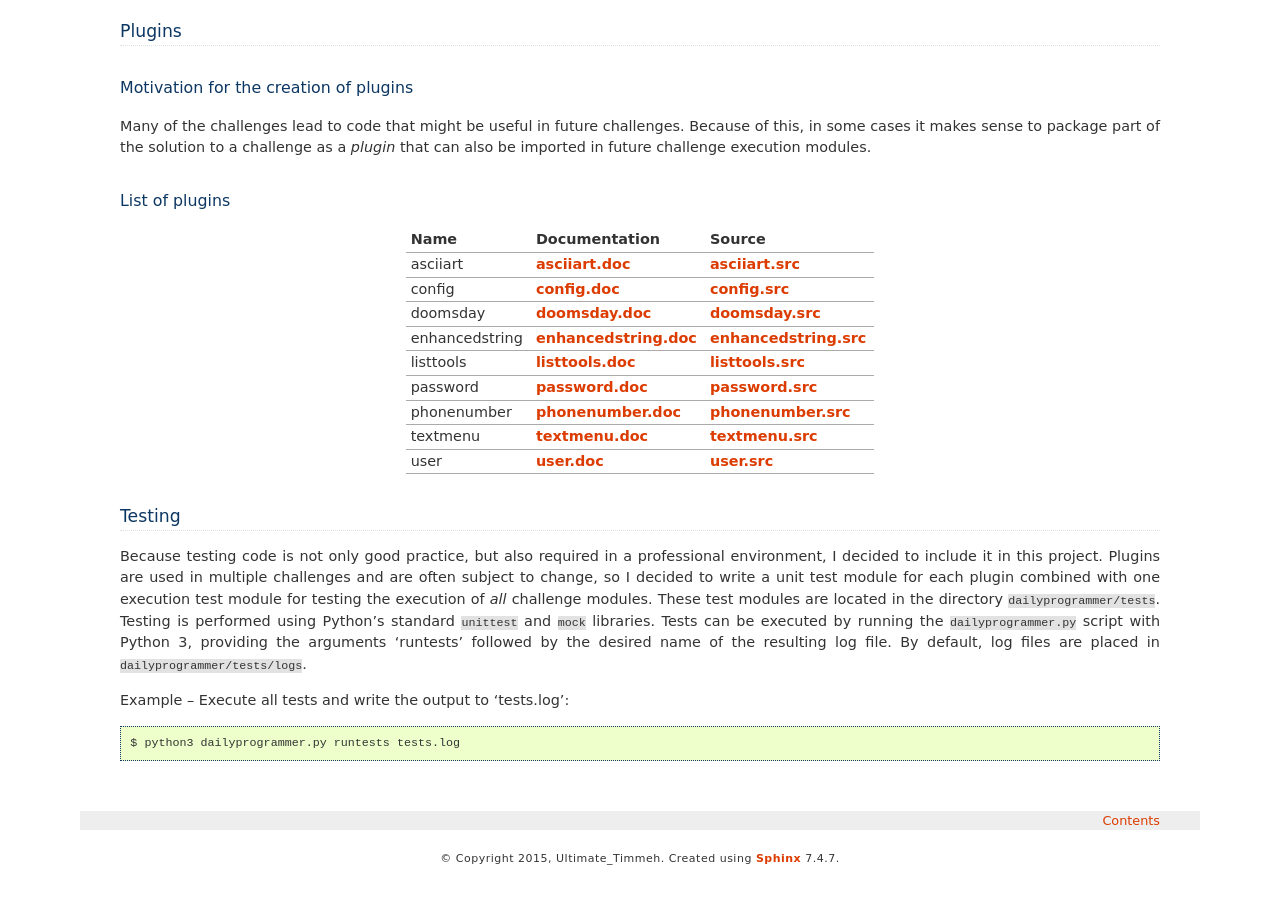
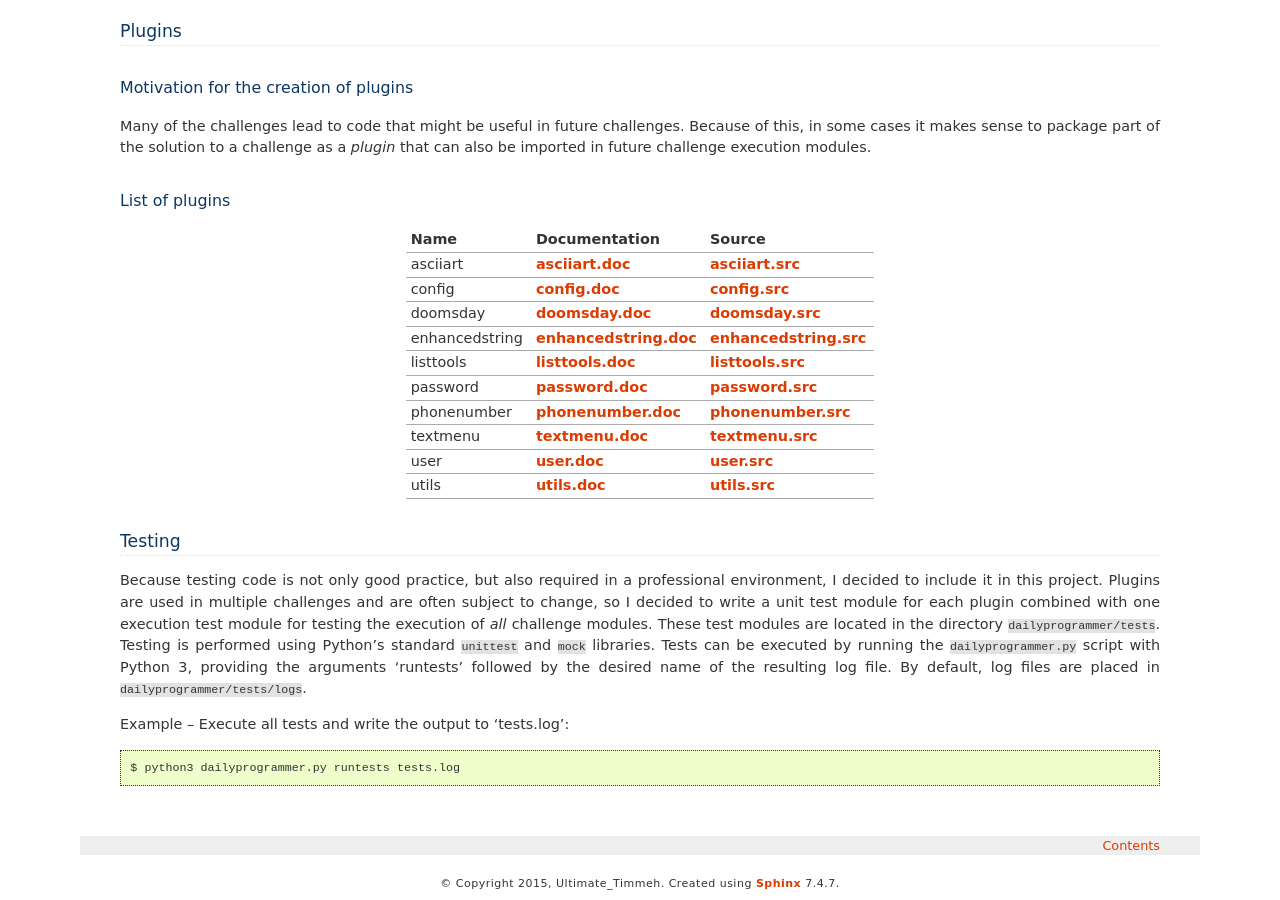
Before and after one commit to UltimateTimmeh/r-daily-programmer, a Sphinx documentation site: the page built from docs/index.rst, in a window 1280 px wide and 900 px high, scrolled down 2243 px. Built offline with Sphinx 7.4.7, drawn with Linux system fonts in a browser that asks for light colours; pages that are not in the unit, such as notebooks, are missing from menus; before the commit the page ends 3119 px from its top, so only the background shows below that.

Commit message:
Added the utils plugin to the documentation index page

```diff
--- a/docs/index.rst
+++ b/docs/index.rst
@@ -269,6 +269,8 @@ List of plugins
 .. _textmenu.src: http://www.github.com/UltimateTimmeh/r-daily-programmer/blob/master/dailyprogrammer/plugins/textmenu.py
 .. _user.doc: _apidoc/plugins.user.html
 .. _user.src: http://www.github.com/UltimateTimmeh/r-daily-programmer/blob/master/dailyprogrammer/plugins/user.py
+.. _utils.doc: _apidoc/plugins.utils.html
+.. _utils.src: http://www.github.com/UltimateTimmeh/r-daily-programmer/blob/master/dailyprogrammer/plugins/utils.py
 
 +----------------+---------------------+---------------------+
 | Name           | Documentation       | Source              |
@@ -291,6 +293,8 @@ List of plugins
 +----------------+---------------------+---------------------+
 | user           | user.doc_           | user.src_           |
 +----------------+---------------------+---------------------+
+| utils          | utils.doc_          | utils.src_          |
++----------------+---------------------+---------------------+
 
 Testing
 -------
```
Also changed, not shown: 1 other file.
